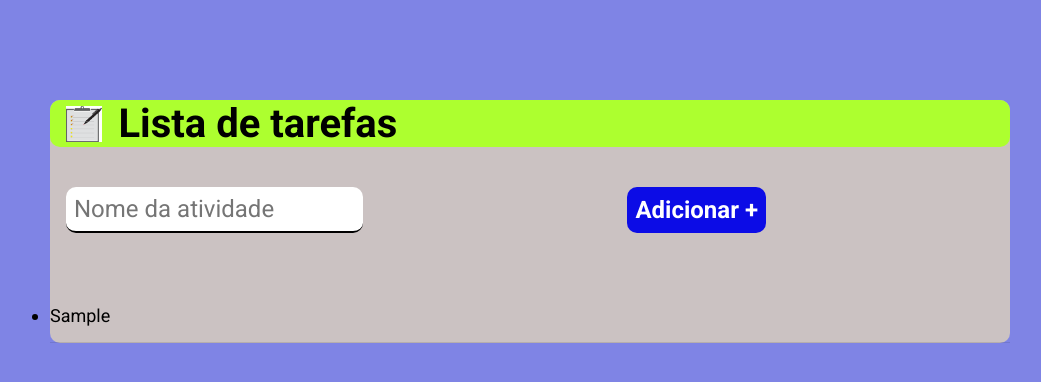
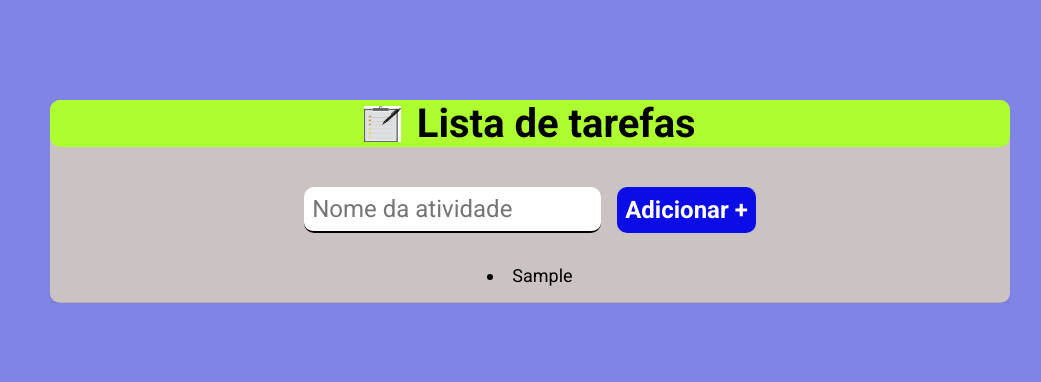
Before and after one commit to raulleonel/curso_ebac_frontend, a plain HTML site: page index.html in a window 1280 px wide. Both pictures are taken after typing "Sample" into the empty fields and a click on the button "Adicionar +". Shown: the whole page, without its empty margins (110-1151 px from the left). Drawn offline with nearby package versions, Linux system fonts and the light colour scheme; a web font is replaced by a local one.

Commit message:
alteracao no codigo CSS e JS

```diff
--- a/main.css
+++ b/main.css
@@ -19,13 +19,13 @@ header {
     margin-bottom: 40px; /*separar header do formulario*/
     background-color: greenyellow;
     border-radius: 10px;
+    justify-content: center;
 }
 
 /*imagem do cabecalho*/
 header img {
     height: 36px; /*tamanho da imagem 36px x 36px*/
     margin-right: 16px; /*margem para a direita da imagem*/
-    margin-left: 16px;
 }
 
 /*fonte do cabecalho*/
@@ -41,16 +41,14 @@ header h1 {
     margin: 0 auto; /*centralizar o container na horizontal*/
     background-color: rgb(203, 194, 194);
     border-radius: 10px;
+    justify-content: center;
 }
 
 /*estilizacao da tag form*/
 form {
     display: flex; /*colocar elementos numa mesma posicao*/
-    max-width: 700px; /*area maxima para os elementos*/
-    width: 100%;
-    justify-content: space-between; /*distribuir espacamento entre os itens*/
-    margin-bottom: 56px;
-    margin-left: 16px;
+    margin-bottom: 16px;
+    justify-content: center;
 }
 
 /*estilizacao do botao da tag form*/
@@ -73,11 +71,7 @@ form input {
     border-bottom: 2px solid #000;
     padding: 8px; /*espacamento entre os elementos*/
     border-radius: 10px;
-}
-
-/*estilizacao da tag ul*/
-ul {
-    width: 100%; /*ocupa toda area do container*/
+    margin-right: 16px;
 }
 
 /*estilizacao da tag li*/
@@ -88,3 +82,8 @@ li {
     display: list-item;
     cursor: pointer;
 }
+
+#tarefas {
+    text-align: center;
+    list-style-position: inside;
+}
--- a/main.js
+++ b/main.js
@@ -1,17 +1,28 @@
-$(document).ready(function () { /* Inicializar o código > O método $(document).ready() garante que o código dentro dele seja executado apenas depois que o documento HTML foi totalmente carregado. Isso garante que todos os elementos necessários estejam disponíveis antes que o código tente interagir com eles. */
-    $('form').on('submit', function (e) { /* Lidar com o envio do formulário > Este código usa o método .on() do jQuery para anexar um manipulador de eventos ao elemento form. O manipulador de eventos é acionado sempre que o formulário é enviado. O parâmetro e representa o objeto de evento, que contém informações sobre o evento. */
-        e.preventDefault(); /* Prevenir o comportamento padrão do formulário > Esta linha usa o método e.preventDefault() para impedir o comportamento padrão do envio do formulário, que é recarregar a página. Isso nos permite lidar com o envio do formulário sem realmente enviar o formulário para o servidor. */
+const nome = [];
 
-        var tarefa = $("#tarefa").val(); /* Obter o valor do campo de entrada da tarefa > Esta linha recupera o valor do campo de entrada com o ID tarefa. O valor representa o texto inserido pelo usuário como descrição da tarefa. */
+$(document).ready(function () {
+    $('form').on('submit', function (e) {
+        e.preventDefault();
 
-        const novoItem = $("<li>" + tarefa + "</li>"); /* Criar um novo item da lista > Esta linha cria um novo elemento HTML <li> usando o $() do jQuery, que leva uma string representando o conteúdo HTML como argumento. A descrição da tarefa é inserida dentro da tag <li>. */
+        var tarefa = $("#tarefa").val();
 
-        $("#tarefas").append(novoItem); /* Adicionar o novo item da lista à lista > Esta linha anexa o elemento <li> recém-criado ao elemento <ul> com o ID tarefas. Isso efetivamente adiciona a nova tarefa à lista. */
-        $("#tarefa").val(""); /* Limpar o campo de entrada da tarefa > Esta linha limpa o valor do campo de entrada com o ID tarefa. Isso garante que o campo de entrada esteja vazio após cada tarefa ser adicionada à lista. */
+        const novoItem = $("<li>" + tarefa + "</li>");
 
-        $("#tarefas li").click(function() { /* Adicionar um manipulador de eventos de clique aos itens da lista > Esta linha anexa um manipulador de eventos de clique a todos os elementos <li> dentro do elemento <ul> com o ID tarefas. O manipulador de eventos é acionado sempre que um item da lista é clicado. */
-            $(novoItem).css("text-decoration", "line-through"); /* Aplicar a decoração de linha através do item clicado > Esta linha aplica a propriedade CSS text-decoration com o valor line-through ao elemento novoItem. Isso efetivamente desenha uma linha através do texto do item da lista clicado, marcando-o como concluído. */
-            });
+        const inputFormContato = document.getElementById('tarefa');
+
+        /* impossibilita adicionar atividades duplicadas com o mesmo nome */
+        if (nome.includes(inputFormContato.value)) {
+            alert(`O nome: ${inputFormContato.value} ja foi inserido`);
+            return false;
+        } else {
+            nome.push(inputFormContato.value);
+        }
+
+        $("#tarefas").append(novoItem);
+        $("#tarefa").val("");
+
+        $("#tarefas li").click(function() {
+            $(this).css("text-decoration", "line-through");
+        });
     });
-
-    })
+});
```
